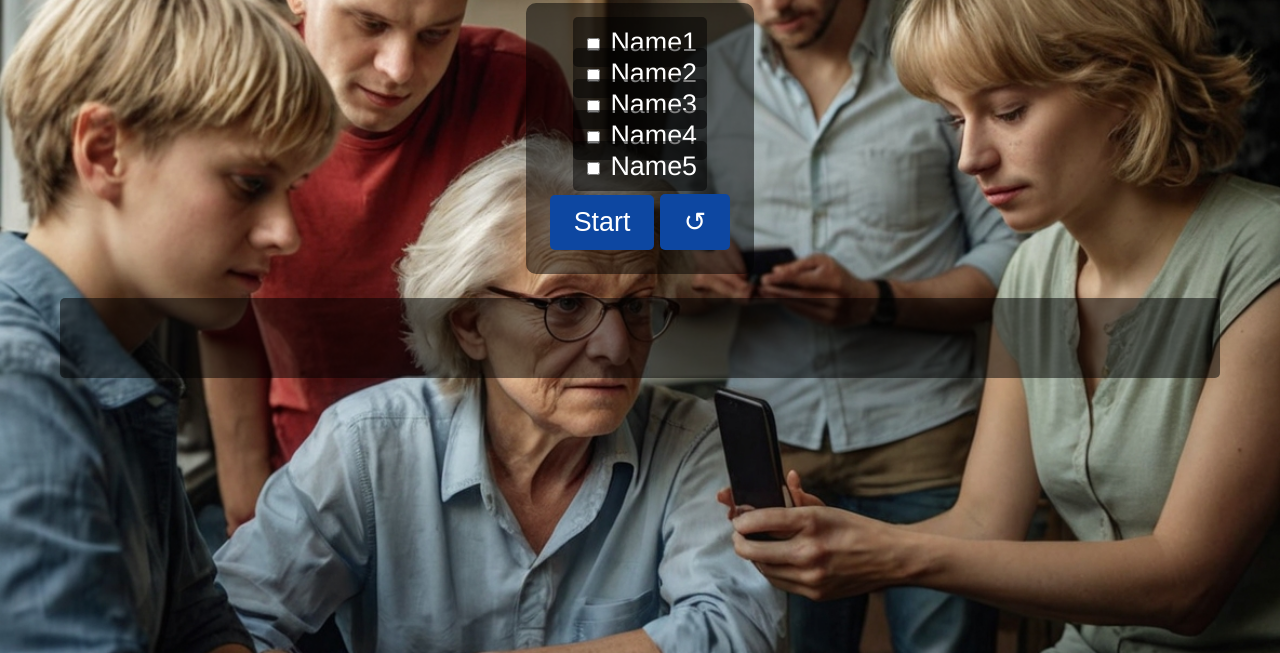
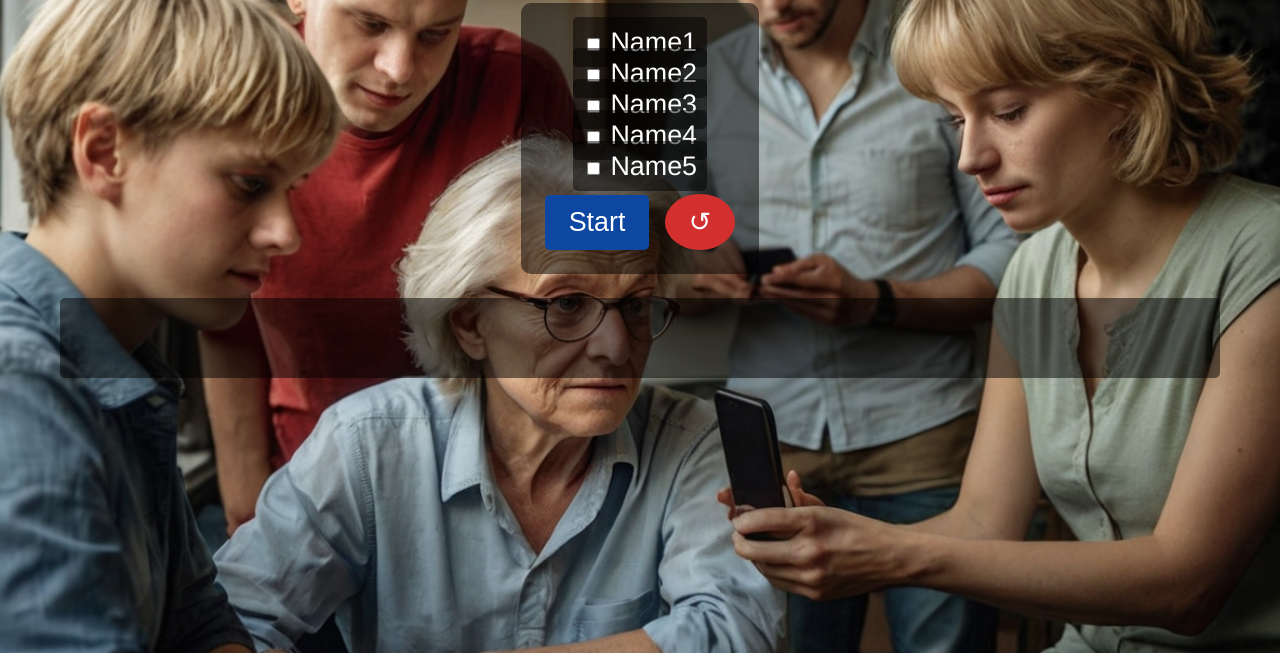
Before and after one commit to quaiki/Zufalls-Protokoller, a plain HTML site: page index.html in a window 1280 px wide. Shown: the part 147-800 px from the top of the page. Drawn offline with Linux system fonts and the light colour scheme.

Commit message:
Update styles.css

```diff
--- a/styles.css
+++ b/styles.css
@@ -45,6 +45,22 @@ button:hover {
     background-color: #0b3d91;
 }
 
+.resetButton {
+    font-size: 1.4em; /* 20% größer */
+    padding: 12px 24px; /* 20% größer */
+    margin-top: 12px; /* 20% größer */
+    margin-left: 10px; /* Abstand zwischen den Buttons */
+    cursor: pointer;
+    background-color: #d32f2f;
+    color: #fff;
+    border: none;
+    border-radius: 50%; /* Runde Form */
+}
+
+.resetButton:hover {
+    background-color: #b71c1c;
+}
+
 #animationContainer {
     margin-top: 24px; /* 20% größer */
     font-size: 1.8em; /* 20% größer */
```
